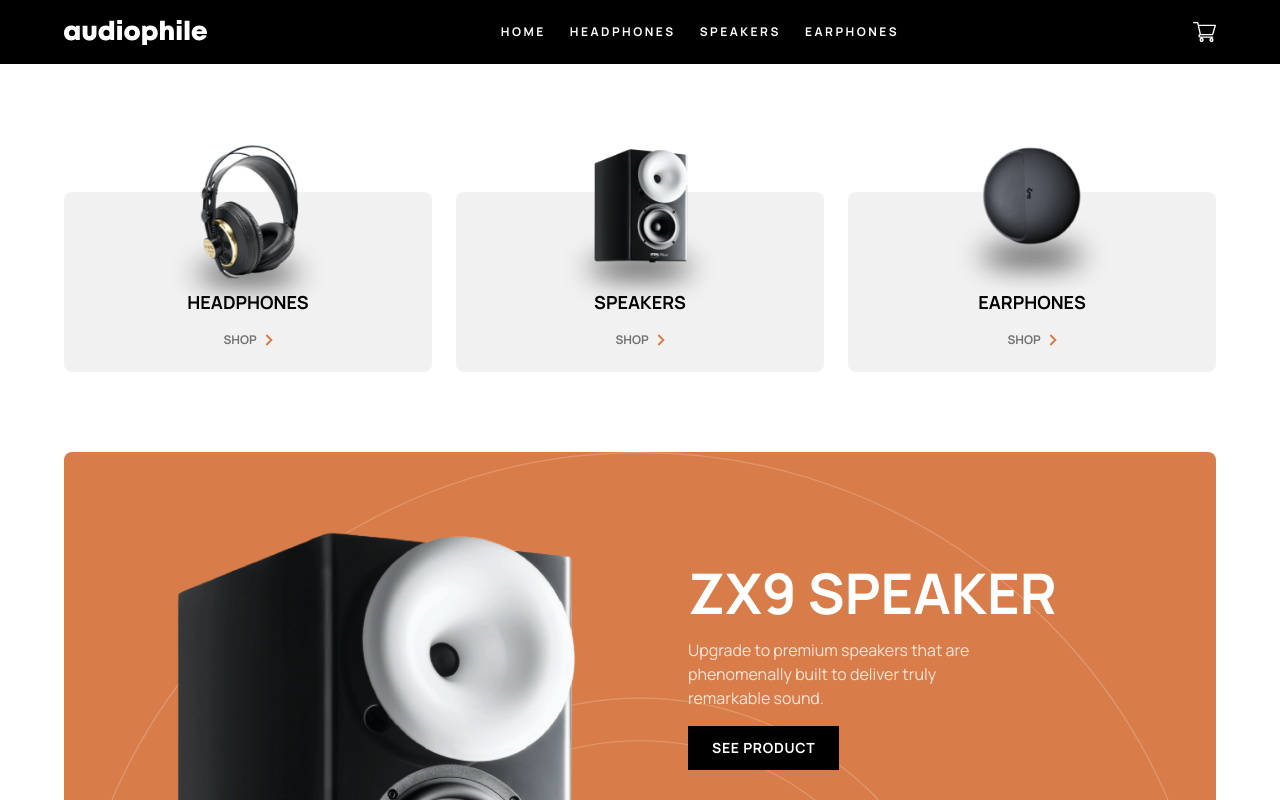
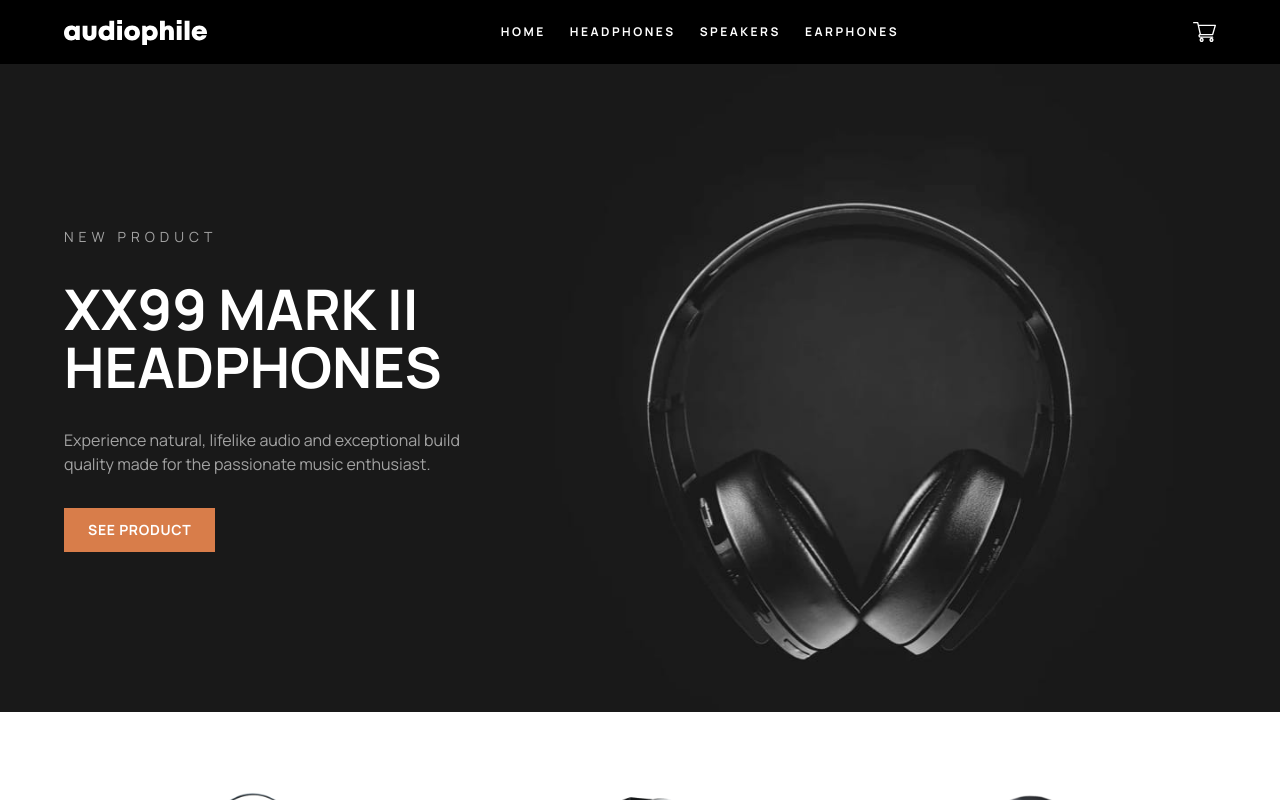
Before and after one commit to pqhung3007/audiophile-ecommerce-website, a Next.js app: page / in a window 1280 px wide. Shown: the top 800 px of the page. Built offline with nearby package versions, Linux system fonts and the light colour scheme.

Commit message:
style(hero): complete UI

```diff
--- /dev/null
+++ b/components/Hero.tsx
@@ -0,0 +1,43 @@
+import React from "react";
+
+function Hero() {
+  return (
+    <div className="relative">
+      <picture>
+        <source
+          media="(min-width: 1024px)"
+          srcSet="/assets/home/desktop/image-hero.jpg"
+        />
+        <source
+          media="(min-width: 768px)"
+          srcSet="/assets/home/tablet/image-header.jpg"
+        />
+        <img
+          src="/assets/home/mobile/image-header.jpg"
+          className=""
+          alt="hero"
+        />
+      </picture>
+
+      <div className="absolute top-1/2 left-1/2 -translate-x-1/2 -translate-y-1/2 px-8 lg:left-16 lg:-translate-x-0 lg:px-0">
+        <div className="mx-auto max-w-md space-y-4 text-center md:space-y-8 lg:text-left">
+          <small className="text-sm uppercase tracking-[5px] text-neutral-400">
+            new product
+          </small>
+          <h1 className="text-heading3 uppercase text-white md:text-heading1">
+            xx99 mark ii headphones
+          </h1>
+          <p className="text-neutral-400">
+            Experience natural, lifelike audio and exceptional build quality
+            made for the passionate music enthusiast.
+          </p>
+          <button className=" border-none bg-accent px-6 py-3 text-sm font-bold uppercase tracking-wider text-white duration-200 hover:bg-accent-hover">
+            see product
+          </button>
+        </div>
+      </div>
+    </div>
+  );
+}
+
+export default Hero;
--- a/pages/index.tsx
+++ b/pages/index.tsx
@@ -2,6 +2,7 @@ import Head from "next/head";
 import BestGear from "../components/BestGear";
 import CategoryLinks from "../components/CategoryLinks";
 import Footer from "../components/Footer";
+import Hero from "../components/Hero";
 import Navbar from "../components/Navbar";
 import ProductShowcase from "../components/ProductShowcase";
 
@@ -15,6 +16,7 @@ export default function Home() {
       </Head>
 
       <Navbar />
+      <Hero />
       <main className="mx-auto max-w-7xl px-6 pt-32 lg:px-16">
         <CategoryLinks />
         <ProductShowcase />
```
